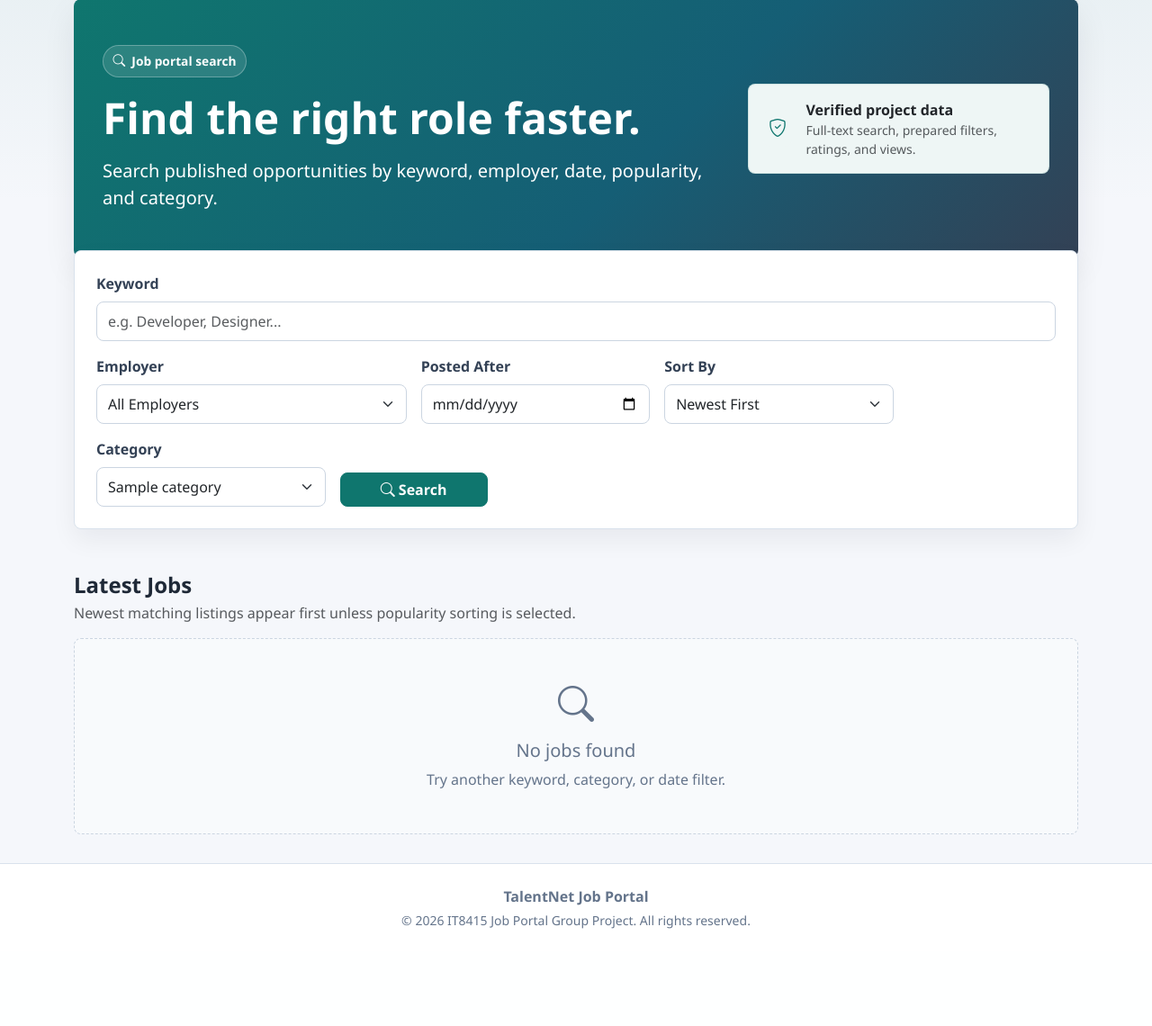
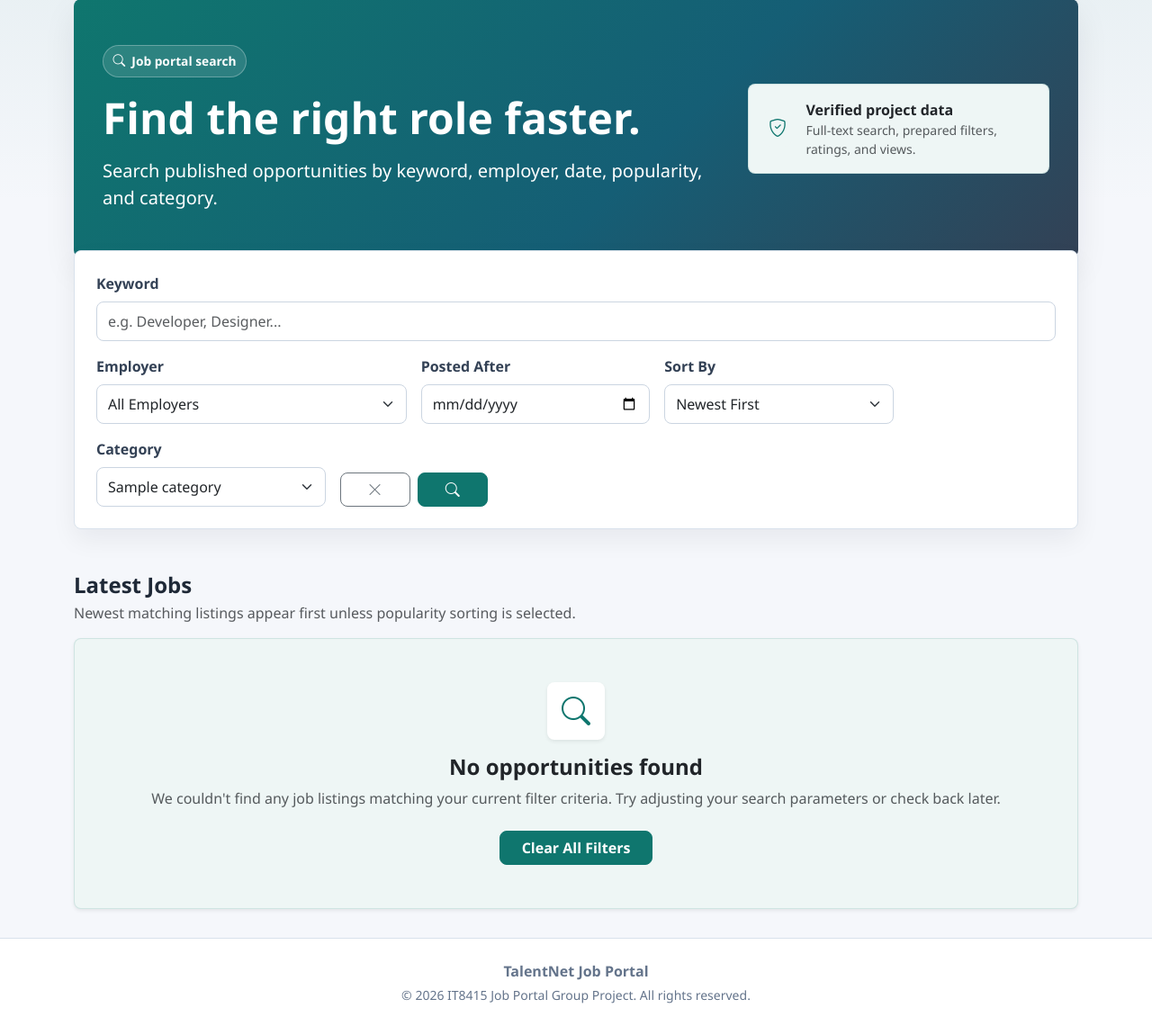
Before and after one commit to agenthx/TalentNet, a PHP site: page /index.php?search_category=1 in a window 1280 px wide. Shown: the part 92-1232 px from the top of the page at 90% size. Before the commit the page ends 1124 px from the top, so only its background shows below. Run offline with PHP 8.4, Linux system fonts and the light colour scheme; tables that the repository leaves empty hold one stand-in row (values such as "Sample post"); a stand-in replaces the project's code that opens the database connection.

Commit message:
Enhancements: Pagination, Search, Filters, and Empty State
- Pagination Fix: Uses http_build_query() so employer filters persist when navigating pages.
- Smarter Search Engine: Upgraded SQL to IN BOOLEAN MODE with wildcard (*) for better keyword matching (e.g., "Develop" → "Developer", "Developing").
- Clear Filters Button: Added dynamic "Clear" button that appears only when filters are active.
- Professional Empty State: Replaced plain "No jobs found" text with styled Bootstrap panel for a cleaner UX.

```diff
--- a/index.php
+++ b/index.php
@@ -82,12 +82,20 @@ $formCategories = $catResult ? $catResult->fetch_all(MYSQLI_ASSOC) : [];
                             </select>
                         </div>
 
-                        <div class="col-md-2 d-flex align-items-end">
+                        <div class="col-md-2 d-flex align-items-end gap-2">
+                            <?php if (!empty($_GET['search_keyword']) || !empty($_GET['search_employer']) || !empty($_GET['search_category']) || !empty($_GET['search_date_from'])): ?>
+                                <a href="index.php" class="btn btn-outline-secondary w-50" title="Clear Filters">
+                                    <i class="bi bi-x-lg"></i>
+                                </a>
+                                <button type="submit" class="btn btn-primary w-50">
+                                    <i class="bi bi-search"></i>
+                                </button>
+                            <?php else: ?>
                                 <button type="submit" class="btn btn-primary w-100">
                                     <i class="bi bi-search me-1"></i>Search
                                 </button>
+                            <?php endif; ?>
                         </div>
-
                     </div>
                 </form>
         </div>
@@ -118,13 +126,13 @@ $formCategories = $catResult ? $catResult->fetch_all(MYSQLI_ASSOC) : [];
     $params = [];
     $types = ""; // String to hold data types (s = string, i = integer)
 
-    // 2. Keyword Search (FULLTEXT Index)
+// 2. Keyword Search (FULLTEXT Index in Boolean Mode)
     if (!empty($_GET['search_keyword'])) {
-        $conditions[] = "MATCH(title, description) AGAINST(?)";
-        $params[] = $_GET['search_keyword'];
+        $conditions[] = "MATCH(title, description) AGAINST(? IN BOOLEAN MODE)";
+        // Append an asterisk so "dev*" matches "developer", "developing", etc.
+        $params[] = $_GET['search_keyword'] . '*';
         $types .= "s";
     }
-
     // 3. Employer Search
     if (!empty($_GET['search_employer'])) {
         $conditions[] = "employer_id = ?";
@@ -225,10 +233,13 @@ $formCategories = $catResult ? $catResult->fetch_all(MYSQLI_ASSOC) : [];
     else:
     ?>
         <div class="col-12">
-            <div class="empty-state text-center p-5">
-                <i class="bi bi-search display-6 d-block mb-3"></i>
-                <h3 class="h5">No jobs found</h3>
-                <p class="mb-0">Try another keyword, category, or date filter.</p>
+            <div class="soft-panel text-center py-5 px-4 shadow-sm">
+                <div class="stat-icon bg-white text-primary mx-auto mb-3 shadow-sm" style="width: 4rem; height: 4rem; font-size: 2rem;">
+                    <i class="bi bi-search"></i>
+                </div>
+                <h3 class="h4 fw-bold text-dark">No opportunities found</h3>
+                <p class="text-muted mb-4 max-w-md mx-auto">We couldn't find any job listings matching your current filter criteria. Try adjusting your search parameters or check back later.</p>
+                <a href="index.php" class="btn btn-primary px-4">Clear All Filters</a>
             </div>
         </div>
     <?php endif; ?>
@@ -236,18 +247,27 @@ $formCategories = $catResult ? $catResult->fetch_all(MYSQLI_ASSOC) : [];
     <nav aria-label="Job listings pagination" class="col-12 mt-4">
         <ul class="pagination justify-content-center">
 
+            <?php
+            // Helper function to keep search filters in the URL
+            function buildPageUrl($pageNum) {
+                $params = $_GET;
+                $params['page'] = $pageNum;
+                return '?' . http_build_query($params);
+            }
+            ?>
+
             <li class="page-item <?= ($page <= 1) ? 'disabled' : '' ?>">
-                    <a class="page-link" href="?page=<?= $page - 1 ?>">Previous</a>
+                <a class="page-link" href="<?= buildPageUrl($page - 1) ?>">Previous</a>
             </li>
 
             <?php for ($i = 1; $i <= $totalPages; $i++): ?>
                 <li class="page-item <?= ($page == $i) ? 'active' : '' ?>">
-                        <a class="page-link" href="?page=<?= $i ?>"><?= $i ?></a>
+                    <a class="page-link" href="<?= buildPageUrl($i) ?>"><?= $i ?></a>
                 </li>
             <?php endfor; ?>
 
             <li class="page-item <?= ($page >= $totalPages) ? 'disabled' : '' ?>">
-                    <a class="page-link" href="?page=<?= $page + 1 ?>">Next</a>
+                <a class="page-link" href="<?= buildPageUrl($page + 1) ?>">Next</a>
             </li>
 
         </ul>
```
Lines whose indentation alone changed are shown as unchanged.
